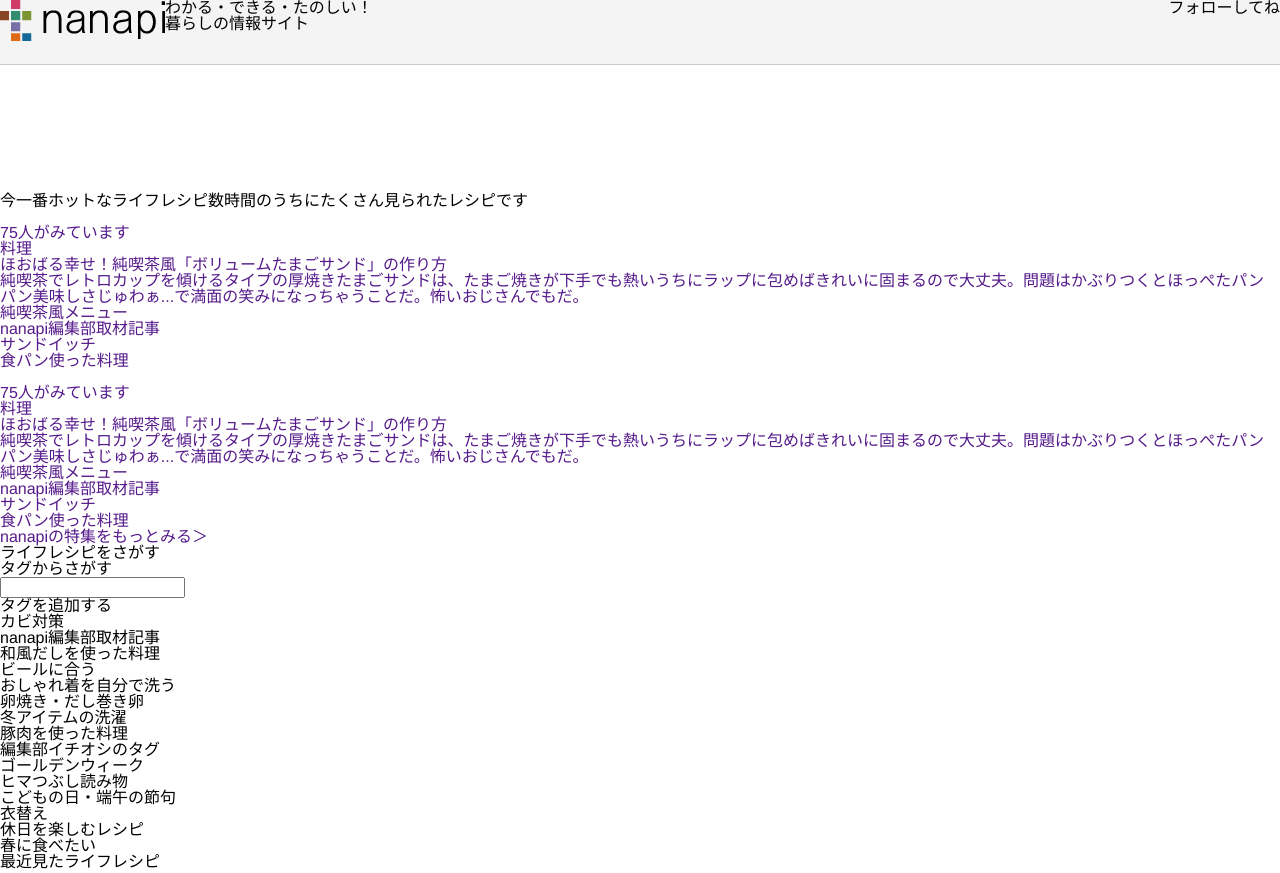
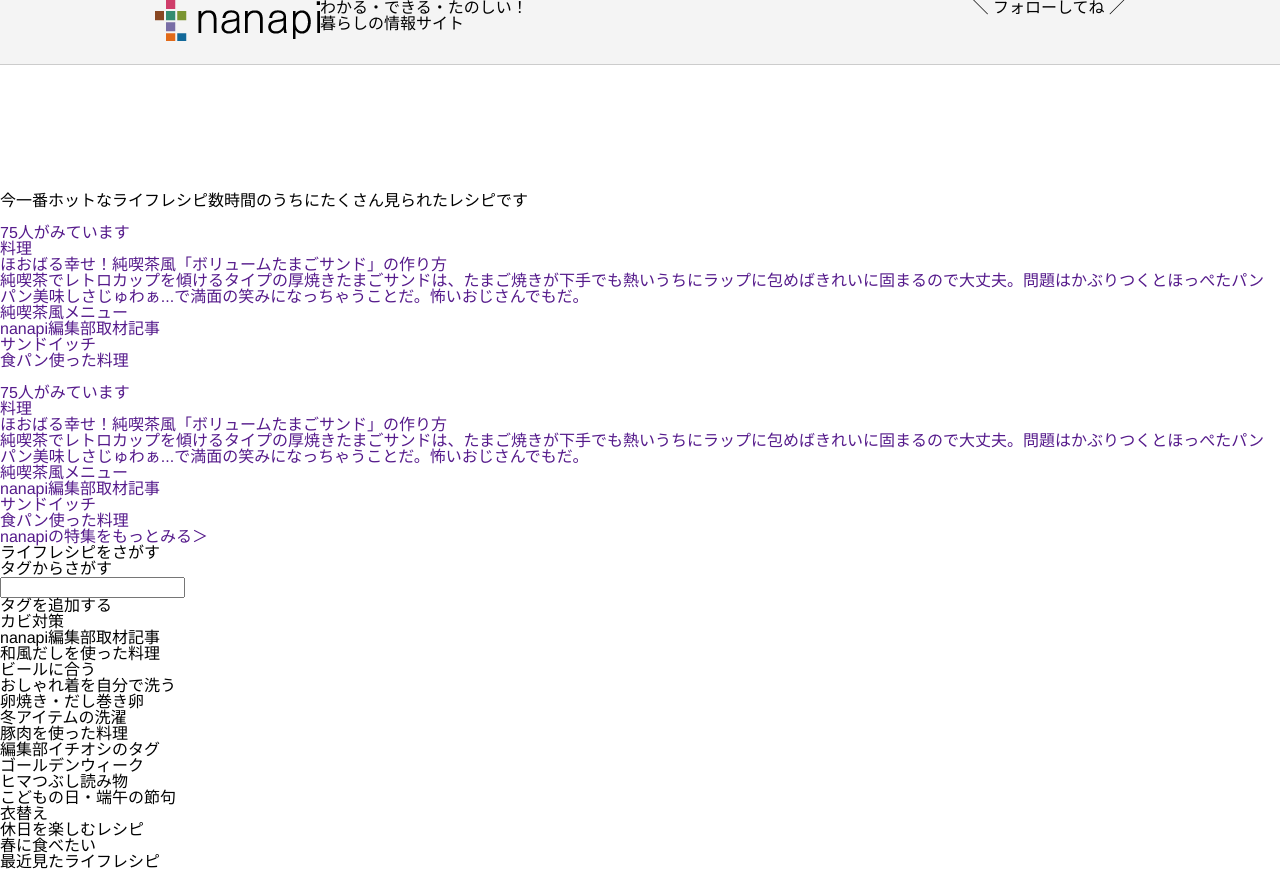
Before and after one commit to tanimotohikari/nanapi, a website: page index.html in a window 1280 px wide. Shown: the top 873 px of the page. Drawn offline with nearby package versions, Linux system fonts and the light colour scheme.

Commit message:
update:master header, footer

```diff
--- a/index.html
+++ b/index.html
@@ -11,16 +11,18 @@
 <link href='https://maxcdn.bootstrapcdn.com/font-awesome/4.7.0/css/font-awesome.min.css' rel='stylesheet' integrity='sha384-wvfXpqpZZVQGK6TAh5PVlGOfQNHSoD2xbE+QkPxCAFlNEevoEH3Sl0sibVcOQVnN' crossorigin='anonymous'>
 </head>
 <body>
-  <header class='header clearfix'>
+  <header class='header'>
+    <div class='l-inner clearfix'>
       <h1 class='left'><img src="./dst/img/logo.png" alt="サイトロゴ"></h1>
       <p class='left'>わかる・できる・たのしい！<br>暮らしの情報サイト</p>
       <div class='right header-sns'>
-      <p>フォローしてね</p>
+        <p>＼  フォローしてね  ／</p>
         <ul>
           <li><img src="" alt=""></li>
           <li><img src="" alt=""></li>
           <li><img src="" alt=""></li>
         </ul>
+      </div>
     </div>
   </header>
   <div class='mainVisual'>
--- a/src/scss/layout/_layout.scss
+++ b/src/scss/layout/_layout.scss
@@ -1,3 +1,12 @@
+/*--------------------
+  コンテンツのインナー
+--------------------*/
+.l-inner {
+  width: 970px;
+  margin: 0 auto;
+}
+
+
 /*--------------------
   コンテンツ寄せ　左右
 --------------------*/
--- a/src/scss/module/_header.scss
+++ b/src/scss/module/_header.scss
@@ -1,9 +1,4 @@
 .header {
   background-color: #f4f4f4;
   border-bottom: 1px solid #ccc;
-
-  & > * {
-    display: inline-block;
-    vertical-align: middle;
-  }
 }
```
Also changed, not shown: dst/css/style.css. Lines whose indentation alone changed are shown as unchanged.
